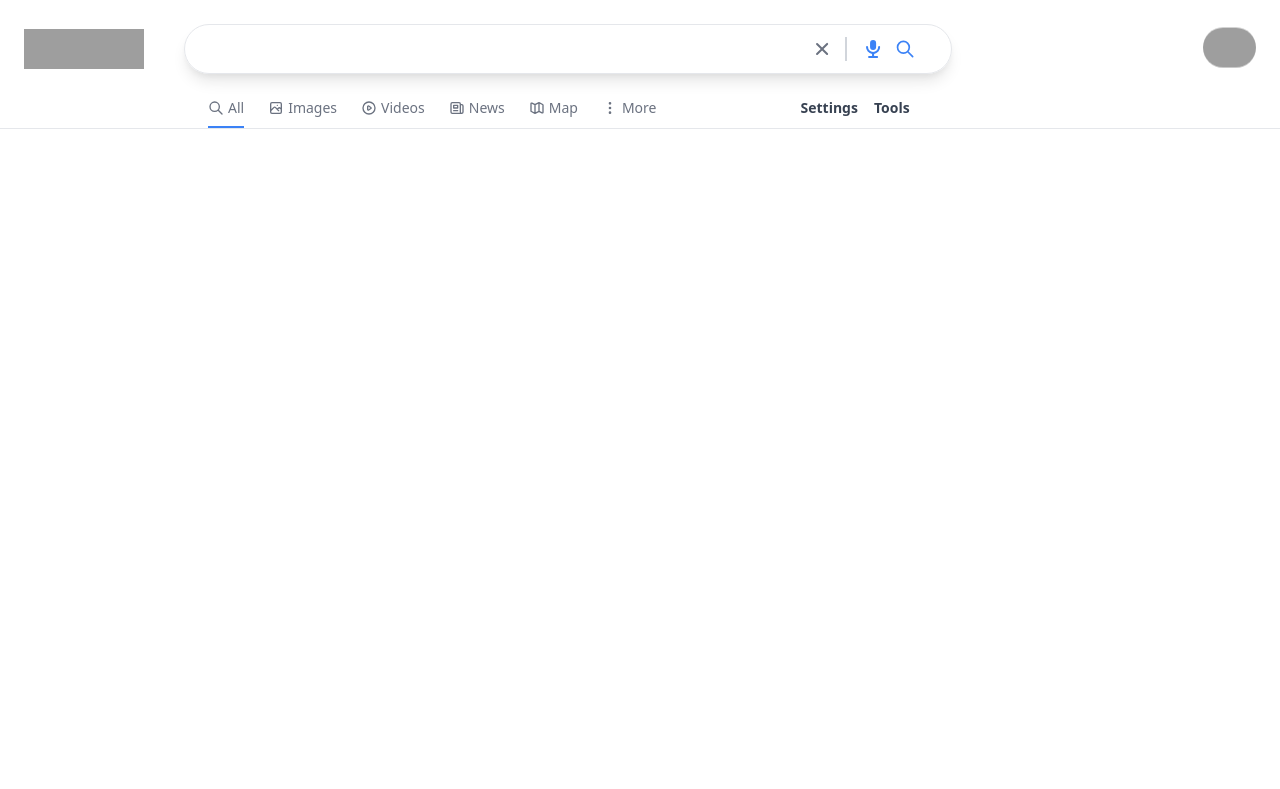
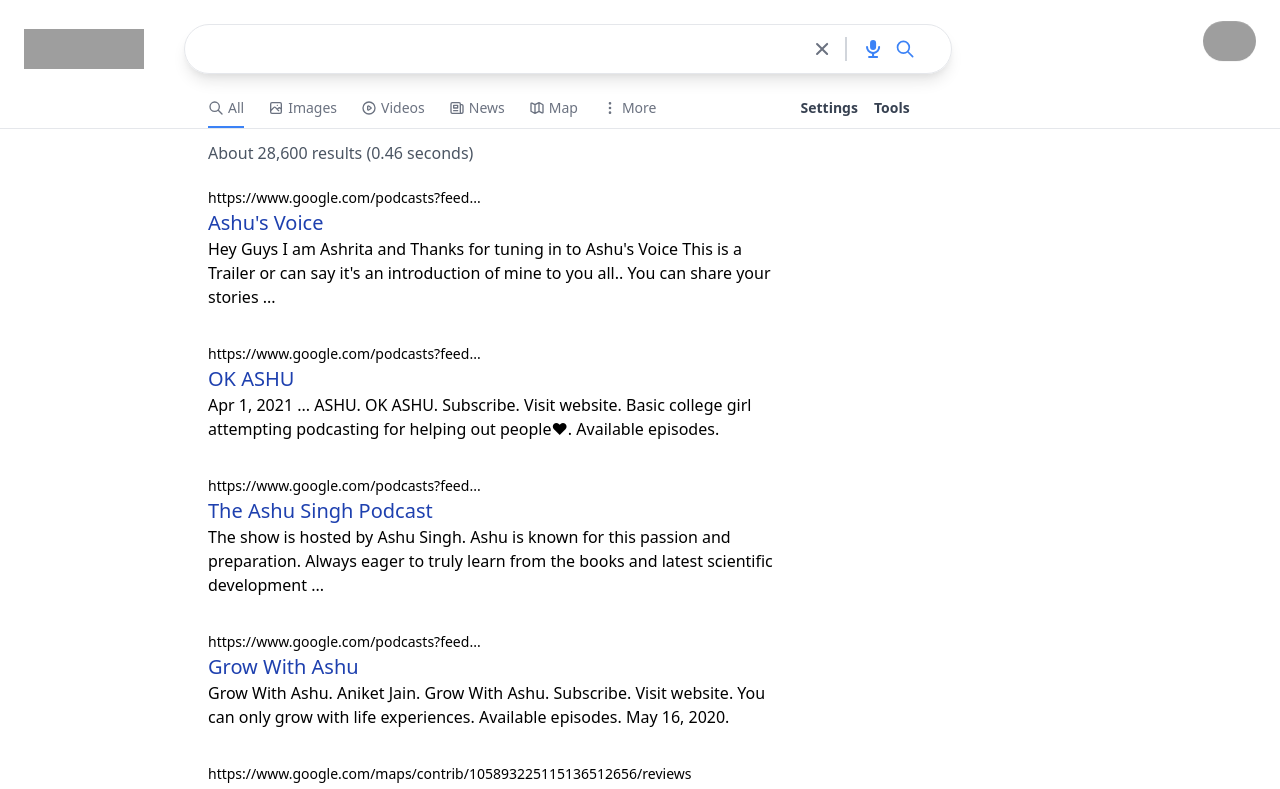
Before and after one commit to ashishmishra-bit/Next.Js-Google, a Next.js app: page /search in a window 1280 px wide. Shown: the top 789 px of the page. Built offline with nearby package versions, Linux system fonts and the light colour scheme; grey boxes are pictures that could not be loaded.

Commit message:
lised search

```diff
--- a/components/SearchResults.js
+++ b/components/SearchResults.js
@@ -1,6 +1,21 @@
 function SearchResults({ results }) {
     return (
-        <div>
+        <div className="mx-auto w-full px-3 sm:pl-[5%] md:pl-[14%] lg:pl-52">
+            <p className = "text-gray-600 text-md mb-5 mt-3">About {results.searchInformation?.formattedTotalResults} results ({results.searchInformation?.formattedSearchTime} seconds)
+            </p>
+
+            {results.items?.map((result) =>(
+                <div key={result.link} className = "max-w-xl mb-8">
+
+                <div>
+                    <a href={result.link} className="text-sm">{result.formattedUrl}</a>
+                    <a href={result.link} className="text-sm">
+                        <h2 className="truncate text-xl text-blue-800 font-medium">{result.title}</h2>
+                    </a>
+                </div>
+                <p>{result.snippet}</p>
+                </div>
+            ))}
 
         </div>
     )
```
